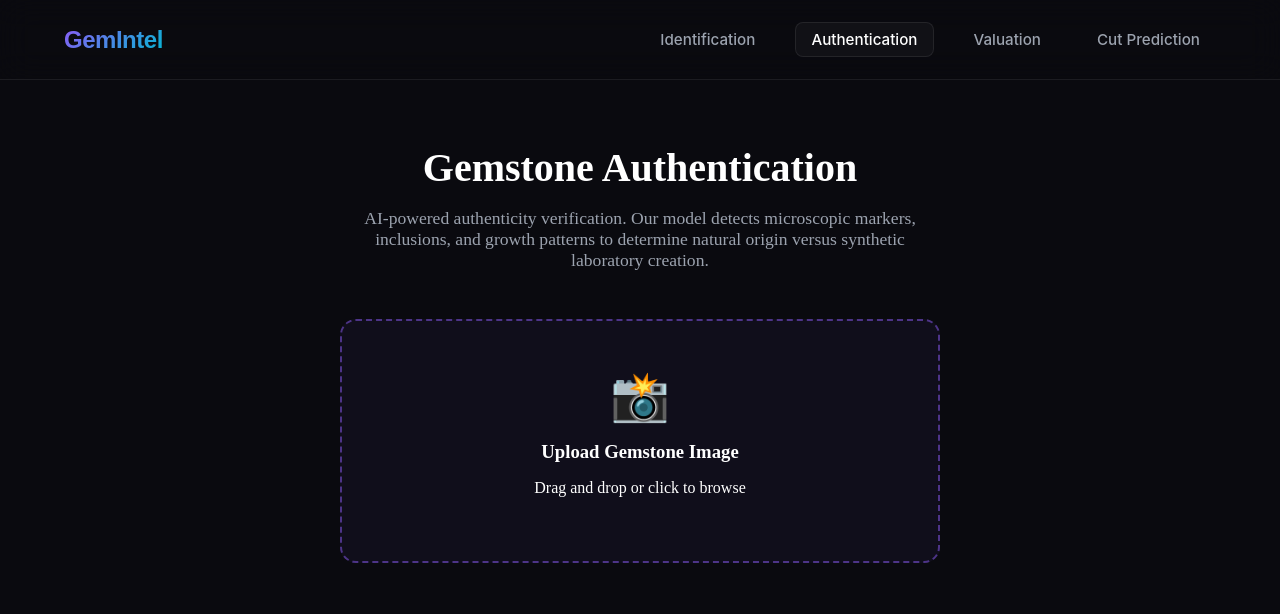
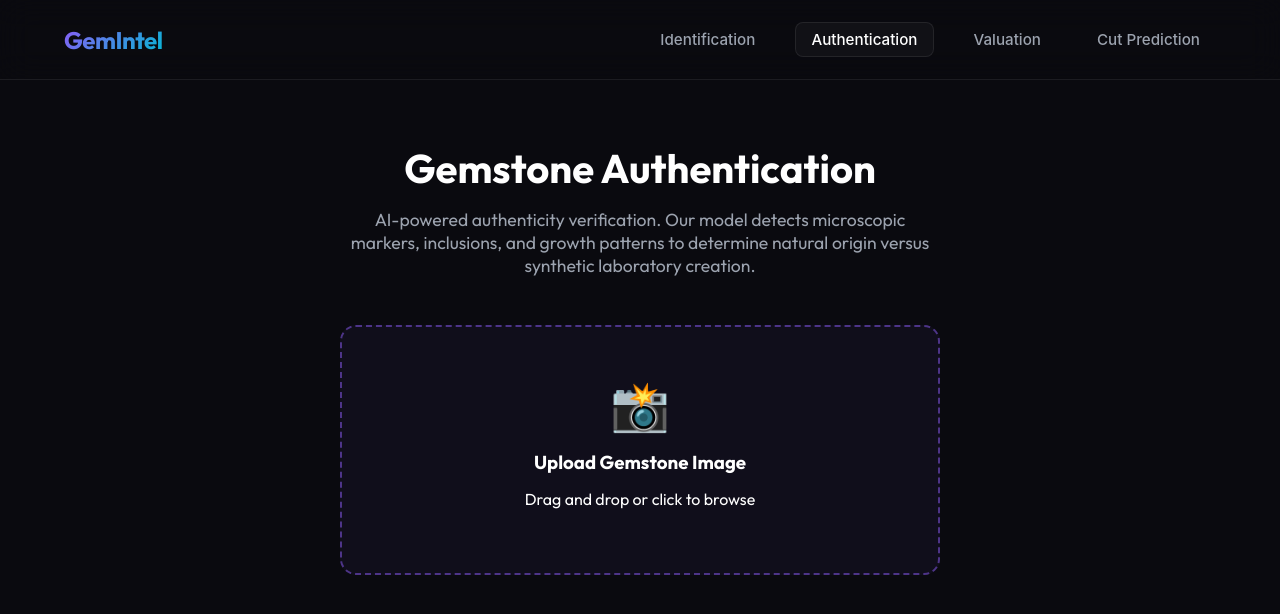
Before and after one commit to achala9912/GemIntel, a Next.js app in the folder frontend/: page /authentication in a window 1280 px wide. Shown: the top 614 px of the page. Built offline with nearby package versions, Linux system fonts and the light colour scheme.

Commit message:
bugs fixed

```diff
--- a/frontend/src/app/globals.css
+++ b/frontend/src/app/globals.css
@@ -1,11 +1,6 @@
 @tailwind base;
 @tailwind components;
 @tailwind utilities;
-
-@font-face {
-  font-family: 'Outfit';
-  src: url('https://fonts.googleapis.com/css2?family=Outfit:wght@400;500;700&display=swap');
-}
 
 :root {
   --bg-primary: #0a0a0f;
@@ -43,6 +38,7 @@ body {
   color: var(--text-primary);
   margin: 0;
   padding: 0;
+  font-family: var(--font-outfit), sans-serif;
   -webkit-font-smoothing: antialiased;
   -moz-osx-font-smoothing: grayscale;
 }
--- a/frontend/src/app/layout.tsx
+++ b/frontend/src/app/layout.tsx
@@ -1,6 +1,14 @@
 import type { Metadata } from 'next';
+import { Outfit } from 'next/font/google';
 import './globals.css';
 import Navbar from '@/components/Navbar';
+
+const outfit = Outfit({
+  subsets: ['latin'],
+  display: 'swap',
+  weight: ['400', '500', '700'],
+  variable: '--font-outfit',
+});
 
 export const metadata: Metadata = {
   title: 'GemIntel - AI Gemstone Analysis',
@@ -13,7 +21,7 @@ export default function RootLayout({
   children: React.ReactNode;
 }) {
   return (
-    <html lang="en">
+    <html lang="en" className={outfit.variable}>
       <body suppressHydrationWarning>
         <Navbar />
         <main>{children}</main>
--- a/frontend/src/components/FeatureLayout.tsx
+++ b/frontend/src/components/FeatureLayout.tsx
@@ -56,7 +56,7 @@ export default function FeatureLayout({
 
       // Trigger API fetch in the background immediately
       const fetchPromise = (async () => {
-        const endpoint = `${process.env.NEXT_PUBLIC_API_URL ?? 'http://localhost:8000'}${apiEndpoint}`;
+        const endpoint = `${process.env.NEXT_PUBLIC_API_URL ?? 'http://127.0.0.1:8000'}${apiEndpoint}`;
         const formData = new FormData();
         formData.append('file', file);
 
```
Also changed, not shown: 1 other file (tests, documents, lock files or other folders).
